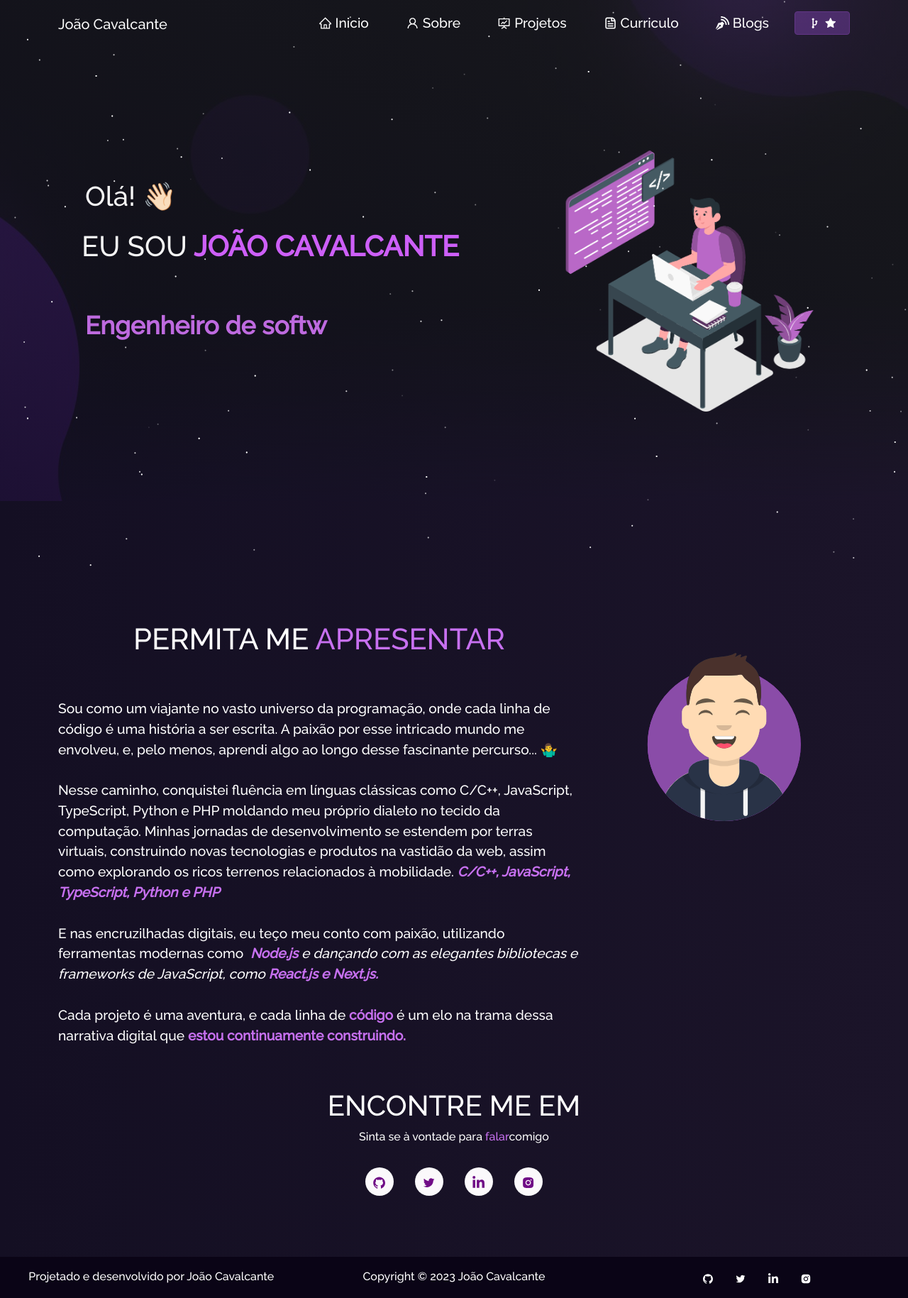
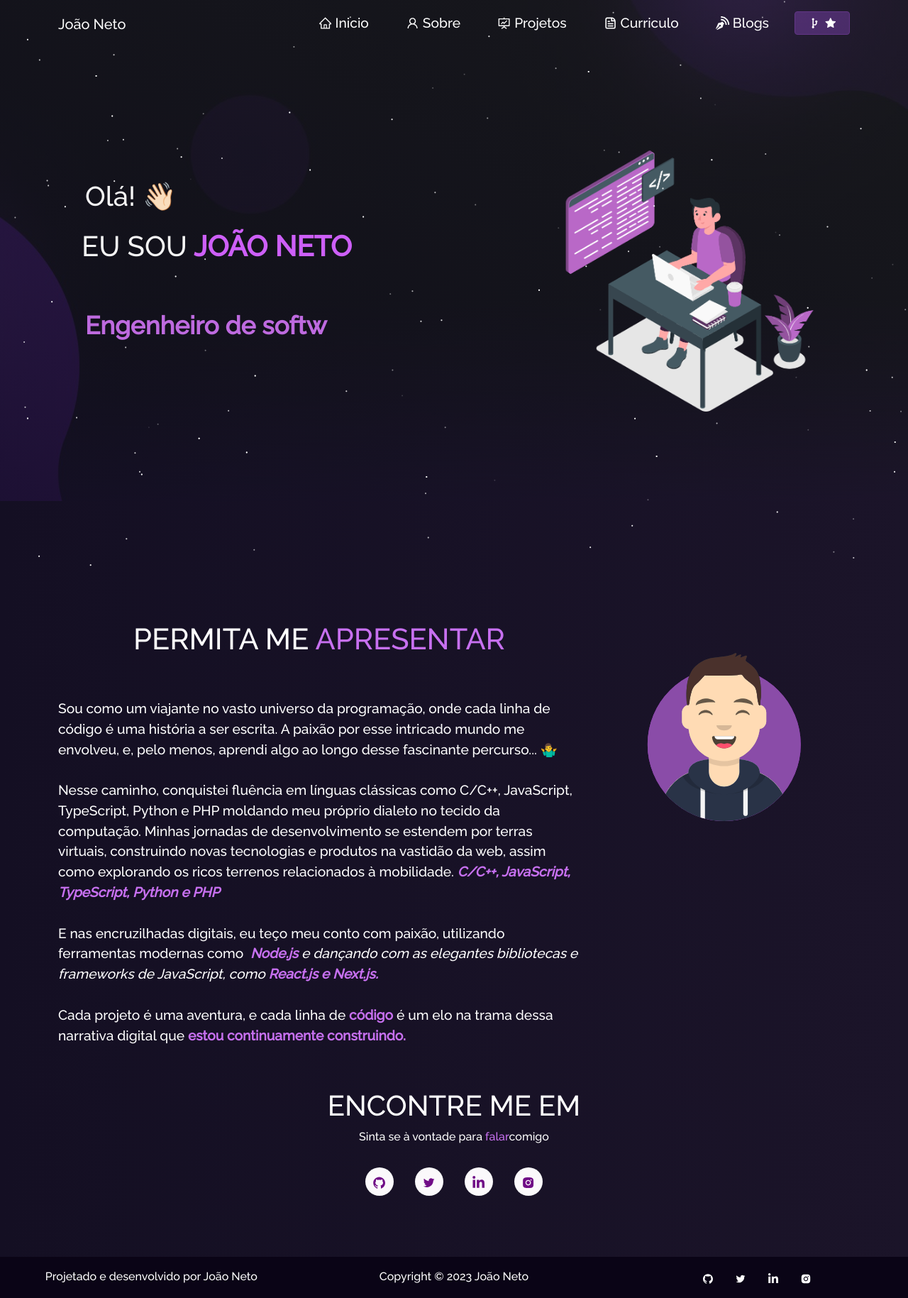
Before and after one commit to joaoneto-git/React, a React (Create React App) app: page / in a window 1280 px wide. Shown: the whole page at 71% size. Built offline with nearby package versions, Linux system fonts and the light colour scheme.

Commit message:
feat: corrigindo meu nome

```diff
--- a/public/index.html
+++ b/public/index.html
@@ -8,7 +8,7 @@
   <meta name="theme-color" content="#000000" />
   <meta name="description" content="Web site created using create-react-app" />
   <link rel="manifest" href="%PUBLIC_URL%/manifest.json" />
-  <title>S0umyajit | Portfolio</title>
+  <title>JoaoNeto | Portfolio</title>
   <meta name="description" content="Self Developed personal website build with React.js">
 
   <!-- Google / Search Engine Tags -->
--- a/src/components/Footer.js
+++ b/src/components/Footer.js
@@ -14,10 +14,10 @@ function Footer() {
     <Container fluid className="footer">
       <Row>
         <Col md="4" className="footer-copywright">
-          <h3>Projetado e desenvolvido por João Cavalcante</h3>
+          <h3>Projetado e desenvolvido por João Neto</h3>
         </Col>
         <Col md="4" className="footer-copywright">
-          <h3>Copyright © {year} João Cavalcante</h3>
+          <h3>Copyright © {year} João Neto</h3>
         </Col>
         <Col md="4" className="footer-body">
           <ul className="footer-icons">
--- a/src/components/Navbar.js
+++ b/src/components/Navbar.js
@@ -38,7 +38,7 @@ function NavBar() {
     >
       <Container>
         <Navbar.Brand href="/" className="d-flex">
-          <label> João Cavalcante </label>
+          <label> João Neto </label>
         </Navbar.Brand>
         <Navbar.Toggle
           aria-controls="responsive-navbar-nav"
--- a/src/pages/Home/Home.js
+++ b/src/pages/Home/Home.js
@@ -22,7 +22,7 @@ function Home() {
 
               <h1 className="heading-name">
                 EU SOU
-                <strong className="main-name"> JOÃO CAVALCANTE </strong>
+                <strong className="main-name"> JOÃO NETO </strong>
               </h1>
 
               <div style={{ padding: 50, textAlign: "left" }}>
```
